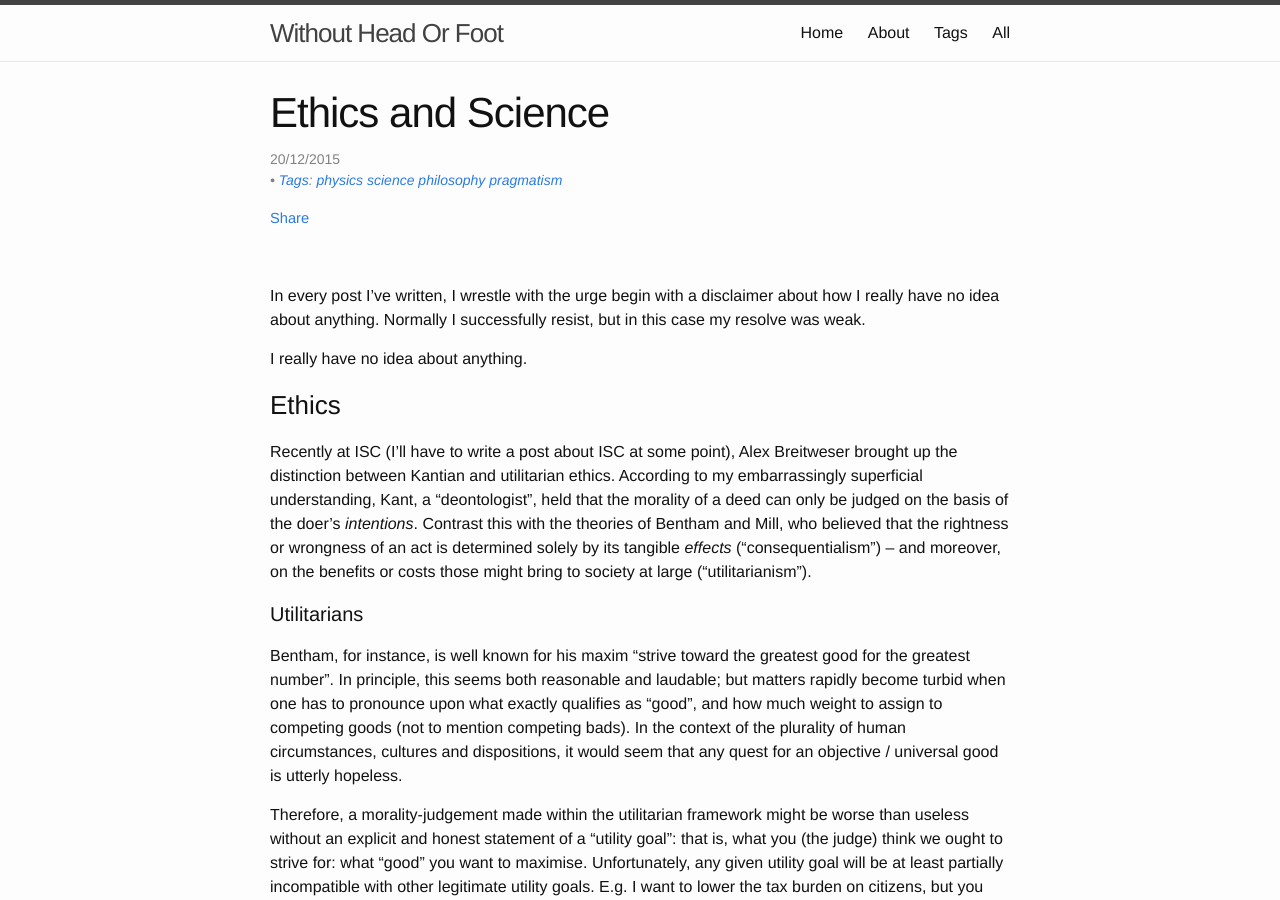
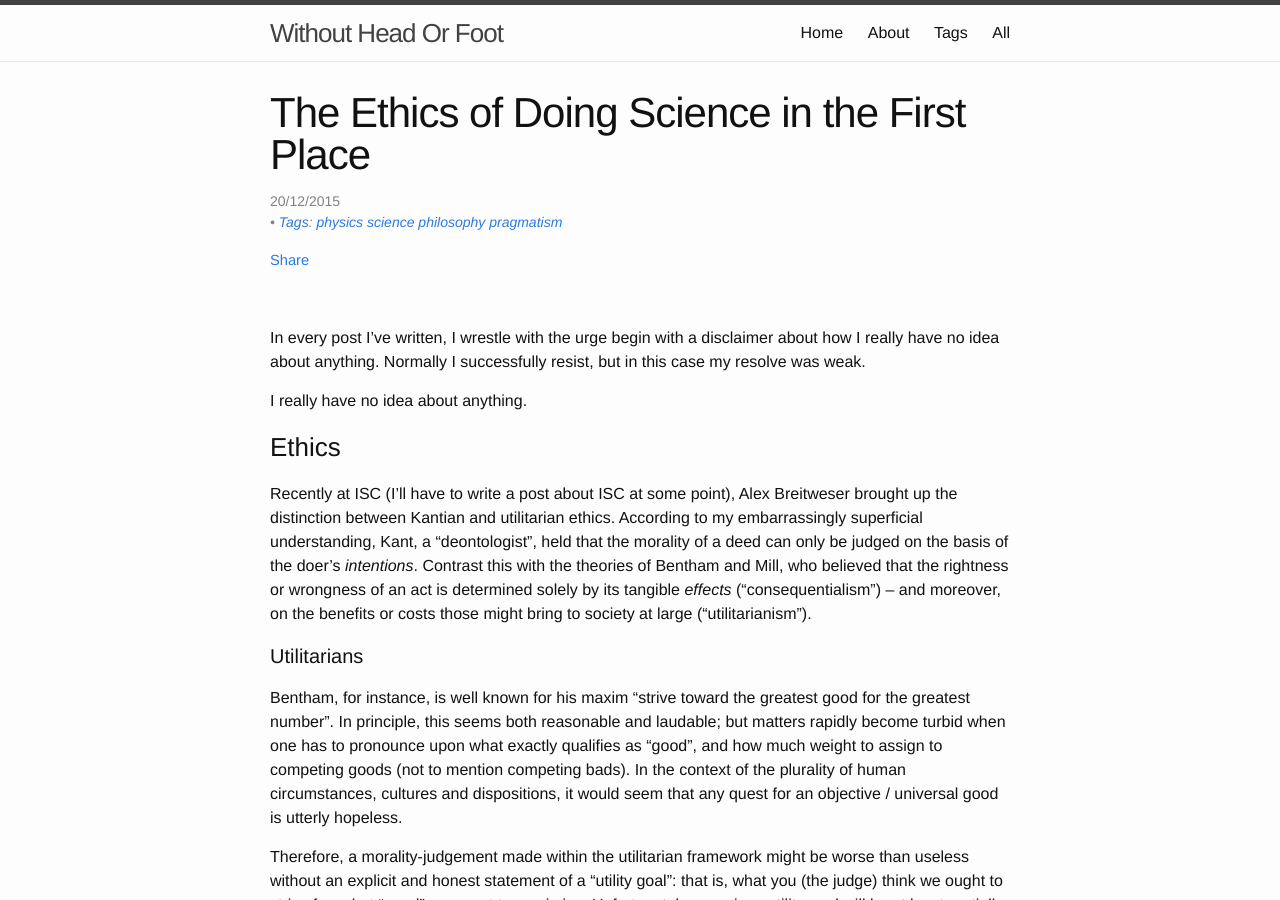
Before and after one commit to Allium/WithoutHeadOrFoot, a Jekyll site: the page built from _posts/2015-12-20-Ethics-and-Science.md, in a window 1280 px wide and 900 px high. Built offline with Jekyll 4.4.1, drawn with Linux system fonts in a browser that asks for light colours; comment, search, counter and statistics services are not loaded.

Commit message:
Changed title

```diff
--- a/_posts/2015-12-20-Ethics-and-Science.md
+++ b/_posts/2015-12-20-Ethics-and-Science.md
@@ -1,6 +1,6 @@
 ---
 layout:	post
-title:	Ethics and Science
+title:	The Ethics of Doing Science in the First Place
 tags:	[physics, science, philosophy, pragmatism]
 ---
 
```
